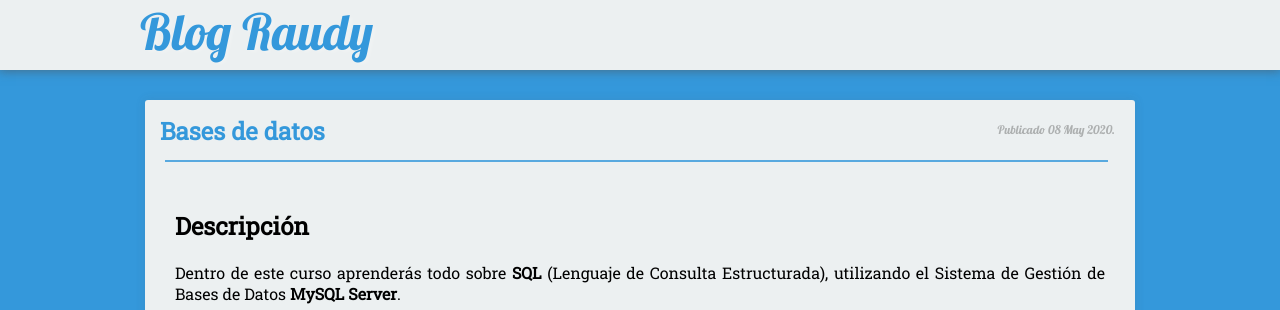
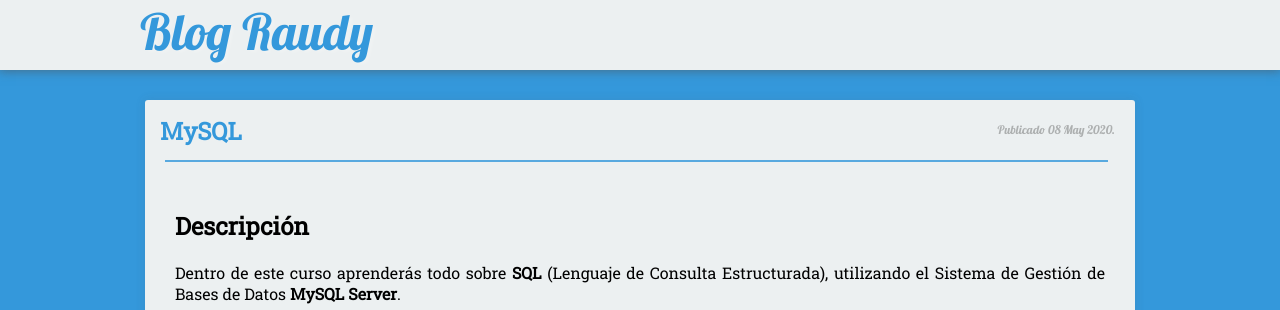
Before and after one commit to nisoto/Blog-anterior-2.0, a Jekyll site: the page built from _posts/2020-05-08-curso-bases-de-datos.md, in a window 1280 px wide. Shown: the top 310 px of the page. Built offline with Jekyll 4.4.1, drawn with Linux system fonts in a browser that asks for light colours; nearby versions of some CDN libraries.

Commit message:
Update 2020-05-08-curso-bases-de-datos.md

```diff
--- a/_posts/2020-05-08-curso-bases-de-datos.md
+++ b/_posts/2020-05-08-curso-bases-de-datos.md
@@ -1,9 +1,9 @@
 ---
 layout: post
-title:  "Bases de datos"
+title:  "MySQL"
 image: "/assets/img/mysql3.png"
 date:   2020-05-08
-excerpt: "Curso de Bases de datos desde cero"
+excerpt: "Curso de MySQL desde cero"
 project: true
 tag:
 - BDD
```
